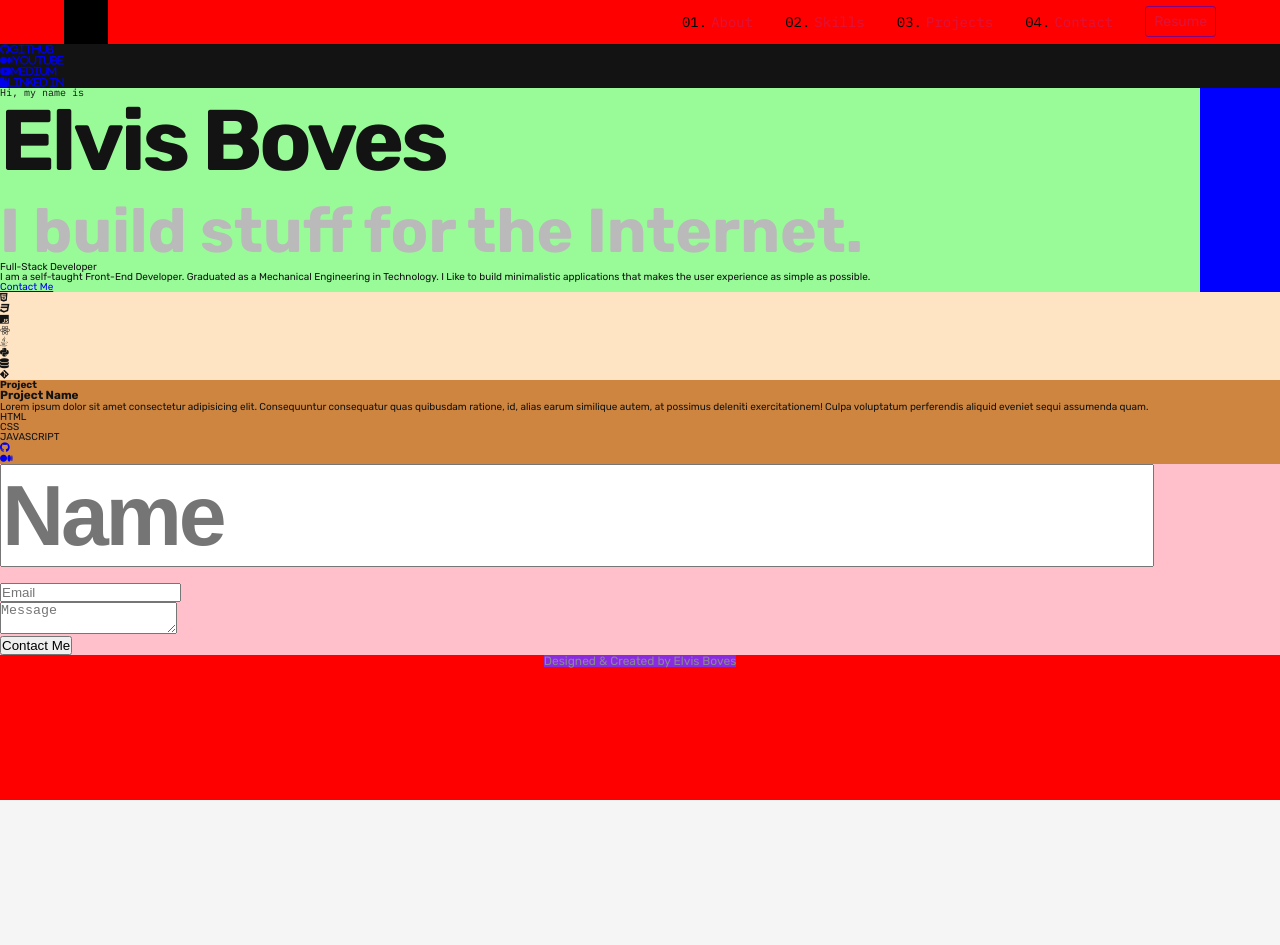
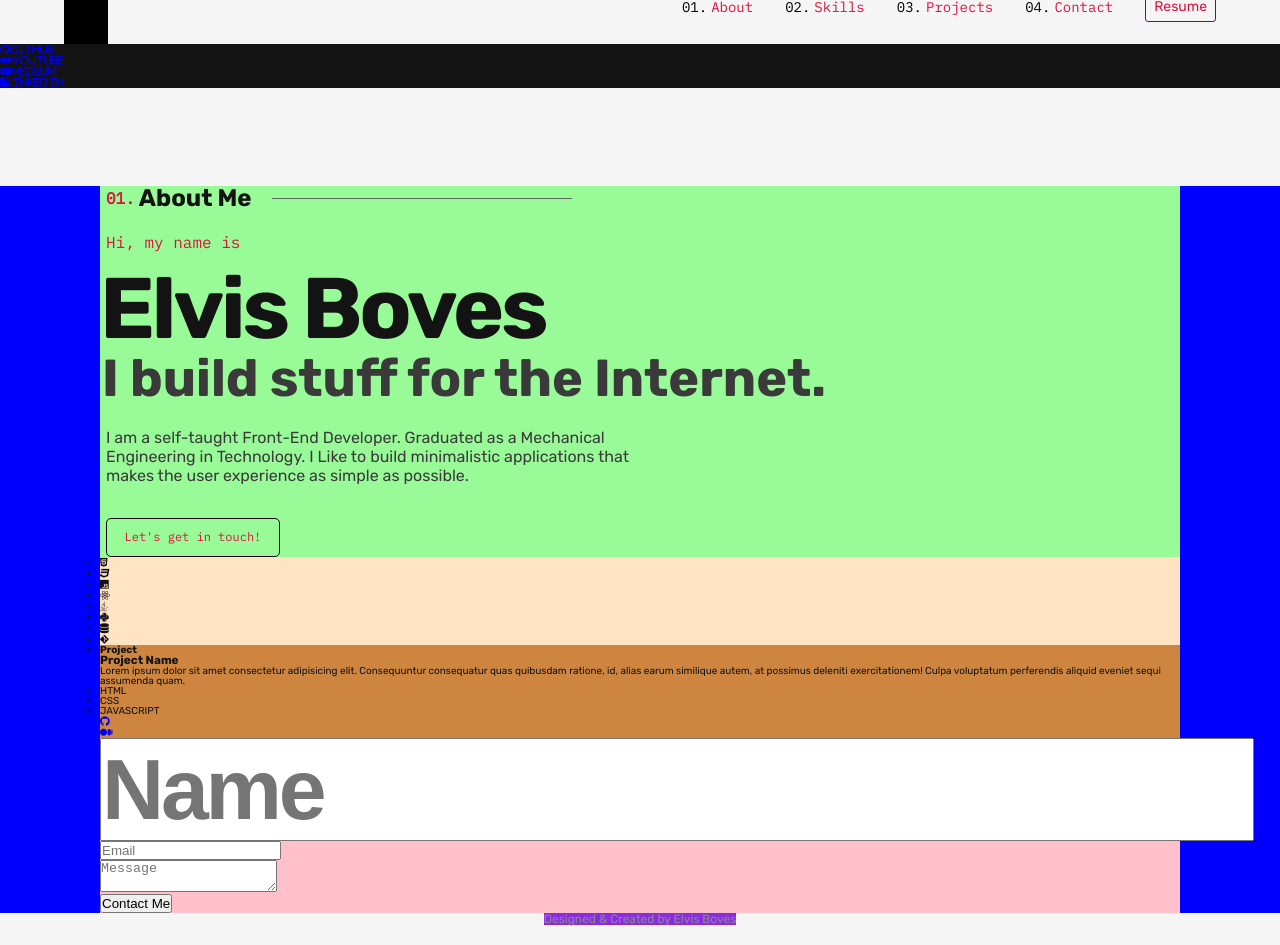
Before and after one commit to eboves/website_portfolio, a website: page website_portfolio/index.html in a window 1280 px wide. Before the commit the page ends 800 px from the top, so only its background shows below. Drawn offline with Linux system fonts and the light colour scheme.

Commit message:
type: style
body: finish the about me section layout.

footer: #4

```diff
--- a/website_portfolio/css/about_me.css
+++ b/website_portfolio/css/about_me.css
@@ -1,20 +1,85 @@
 /**************************/
 /*        ABOUT ME        */
 /**************************/
+.about-me {
+  flex-direction: column;
+  justify-content: flex-start;
+}
+.num_header {
+  font-size: 2.4rem;
+  counter-set: section;
+  margin-bottom: 2.4rem;
+  align-items: center;
+}
+h2::before {
+  counter-increment: section;
+  content: "0" counter(section) ".";
+  font-family: "IBM Plex Mono", monospace;
+  font-size: 1.6rem;
+  margin-left: 0.6rem;
+  padding-right: 0.4rem;
+  color: crimson;
+}
 
-.about-me {
-  max-width: 120rem;
+h2::after {
+  content: "";
+  display: block;
+  position: relative;
+  width: 300px;
+  height: 1px;
+  margin-left: 20px;
+  background-color: rgba(85, 85, 85, 0.884);
+}
+.iam {
+  color: crimson;
+  margin-left: 0.6rem;
+  margin-bottom: 1.6rem;
+  font-size: 1.6rem;
 }
 .name {
   font-size: 8.6rem;
   font-weight: 600;
   letter-spacing: -3.2px;
-  margin-bottom: 1.6rem;
 }
 
 .stuff {
-  font-size: 6.2rem;
-  color: #bababa;
+  font-size: 5.2rem;
+  margin-bottom: 2.4rem;
+  margin-left: 0.2rem;
+  color: rgb(58, 58, 58);
+}
+
+.personal-desc {
+  margin: 0 0 3.2rem 0.6rem;
+  width: 85ch;
+}
+
+.personal-description {
+  font-size: 1.6rem;
+  line-height: 1.2em;
+  color: #3b3b3b;
+}
+
+.btn-a {
+  width: fit-content;
+  font-size: 1.2rem;
+  padding: 1.25rem 1.75rem;
+  margin-left: 0.6rem;
+  text-decoration: none;
+  border: 1px solid black;
+  border-radius: 5px;
+  transition: all 0.3s ease;
+}
+
+.btn-a:link,
+.btn-a:visited {
+  color: crimson;
+}
+
+.btn-a:hover,
+.btn-a:active {
+  color: crimson;
+  background-color: rgba(220, 20, 60, 0.274);
 }
 
 /* .about-me {
--- a/website_portfolio/css/style.css
+++ b/website_portfolio/css/style.css
@@ -20,15 +20,6 @@ body {
   background-color: #f5f5f5;
 }
 
-.flex {
-  display: flex;
-  align-items: center;
-}
-
-.ibm {
-  font-family: "IBM Plex Mono", monospace;
-}
-
 #root {
   min-height: 100vh;
   display: grid;
@@ -36,7 +27,6 @@ body {
   grid-template-columns: 100%;
 }
 .container {
-  background-color: red;
   min-height: 100%;
   display: flex;
   flex-direction: column;
@@ -44,19 +34,23 @@ body {
   grid-template-columns: 0.5fr 5fr;
   grid-template-rows: 0.5fr 5fr 0.5fr; */
 }
-.header {
-  grid-area: 1/1/2/3;
+.flex {
+  display: flex;
 }
+
+.ibm {
+  font-family: "IBM Plex Mono", monospace;
+}
+
 .main {
-  grid-area: 2/2/3/3;
+  margin-top: 9.8rem;
+  padding: 0 100px;
   background-color: blue;
 }
 .socials {
-  grid-area: 2/1/3/2;
   background-color: #131313;
 }
 .footer {
-  grid-area: 3/1/4/3;
   background-color: blueviolet;
 }
 
--- a/website_portfolio/index.html
+++ b/website_portfolio/index.html
@@ -32,7 +32,8 @@
                     </ul>
                 </nav>
             </header>
-            <section class="socials">
+            <!-- header -->
+            <div class="socials">
                 <nav class="navegation center-items">
                     <ul class="list-social-media center-items">
                     <div class="vertical"></div>
@@ -43,24 +44,24 @@
                     <div class="vertical"></div>
                     </ul>
                 </nav>
-            </section>
+            </div>
+            <!-- socials -->
             <main class="main">
-                <section class="about-me">
-
-                    <div class="personal-info center-items">
+                <section class="about-me flex">
+                    <h2 class="num_header flex">About Me</h2>
+                    <div class="personal-info">
                         <p class="iam ibm">Hi, my name is</p>
                         <h1 class="name">Elvis Boves</h1>
-                        <h1 class="stuff">I build stuff for the Internet.</h1>
-                        <p class="position">Full-Stack Developer</p>
-                        <div class="personal-desc padding-radius">
-                        <p class="personal-description">I am a self-taught Front-End Developer. Graduated as a Mechanical Engineering in Technology. I Like to build minimalistic applications that makes the user experience as simple as possible.</p>
+                        <h3 class="stuff">I build stuff for the Internet.</h3>
+                        <div class="personal-desc">
+                            <p class="personal-description">
+                                I am a self-taught Front-End Developer. Graduated as a Mechanical Engineering in Technology.
+                                I Like to build minimalistic applications
+                                that makes the user experience as simple as possible.
+                            </p>
                         </div>
-                        <a href="#" class="btn-a">Contact Me</a>
                     </div>
-                    <!-- <div class="image center-items">
-                        <img class="coding-img" src="/imgs/coding.svg"/>
-                    </div> -->
-
+                        <a href="#" class="btn-a ibm">Let's get in touch!</a>
                     </section>
                     <!-- about-me -->
 
```
Lines whose indentation alone changed are shown as unchanged.
